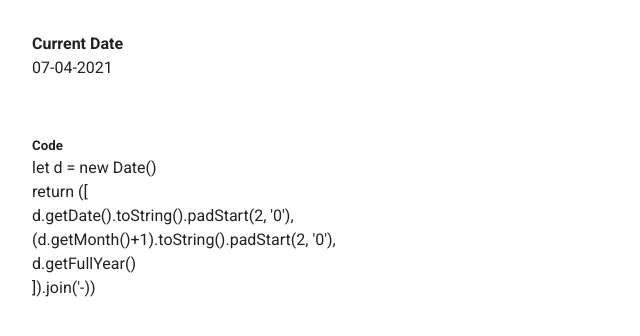
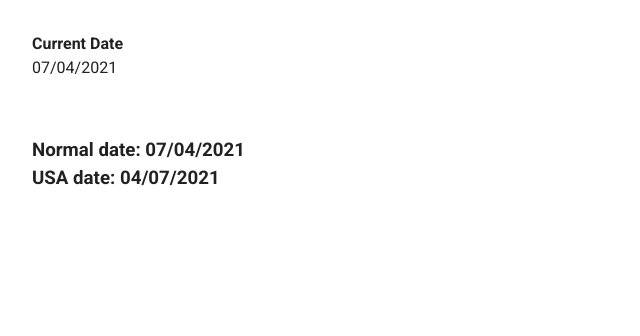
Before and after one commit to temaari/multipurpose-app, a Vue app: page /DateCode in a window 1280 px wide. Shown: the top 336 px of the page, without its empty margins (0-640 px from the left). Built offline with nearby package versions, Linux system fonts and the light colour scheme.

Commit message:
adding dates

```diff
--- a/src/views/DateCode.vue
+++ b/src/views/DateCode.vue
@@ -4,31 +4,66 @@
 			<h4>Current Date</h4>
 			<p>{{ getCurrentDate() }}</p>
 			<p>&nbsp;</p>
-			<h5>Code</h5>
-			<p>
-				let d = new Date()<br>
-				return ([<br>
-				d.getDate().toString().padStart(2, '0'),<br>
-				(d.getMonth()+1).toString().padStart(2, '0'),<br>
-				d.getFullYear()<br>
-				]).join('-))
-			</p>
+		</div>
+		<div>
+			<h3>Normal date: {{ getLocaleDate() }}</h3>
+			<h3>USA date: {{ getLocaleDate('usa') }}</h3>
 		</div>
 	</div>
 </template>
 
 <script>
+	export default {
+		data: () => {
+			return {
+				day: null,
+				month: null,
+				year: null,
+			}
+		},
+		mounted() {
+			this.setupDates()
+			let name1 = undefined ?? "Chris"
+			let name2 = null ?? "Chris"
+			let name3 = "" ?? "Chris"
+			let name5 = " " ?? "Chris"
+			let name4 = "Christian" ?? "Chris"
+			console.log(name1)
+			console.log(name2)
+			console.log(name3)
+			console.log(name5)
+			console.log(name4)
+		},
+		methods: {
+			setupDates() {
+				const currentDate = new Date()
+				this.day = currentDate.getDate().toString().padStart(2, '0')
+				this.month = (currentDate.getMonth()+1).toString().padStart(2, '0')
+				this.year = currentDate.getFullYear()
+			},
+			getCurrentDate(divider) {
+				return (this.createDate(this.getDateArray(), divider))
+			},
+			getLocaleDate(local, divider) {
+				const isUSA = (local ?? "nz").toLowerCase().includes('us')
 
-	export default {
-		methods: {
-			getCurrentDate() {
-				let current = new Date()
-				return ([
-					current.getDate().toString().padStart(2, '0'),
-					(current.getMonth()+1).toString().padStart(2, '0'),
-					current.getFullYear()
-				].join('-'))
-			}
+				if (isUSA) return this.getDateUSA(divider)
+				return this.getCurrentDate(divider)
+			},
+			getDateUSA(divider) {
+				const d = this.getDateObject()
+				return this.createDate([ d['mm'], d['dd'], d['yyyy'] ], divider)
+			},
+			createDate(date, divider) {
+				divider = divider ?? '/'
+				return date.join(divider)
+			},
+			getDateArray() {
+				return ([ this.day, this.month, this.year ])
+			},
+			getDateObject() {
+				return ({ "dd": this.day, "mm": this.month, "yyyy": this.year })
+			},
 		},
 	}
 
```
